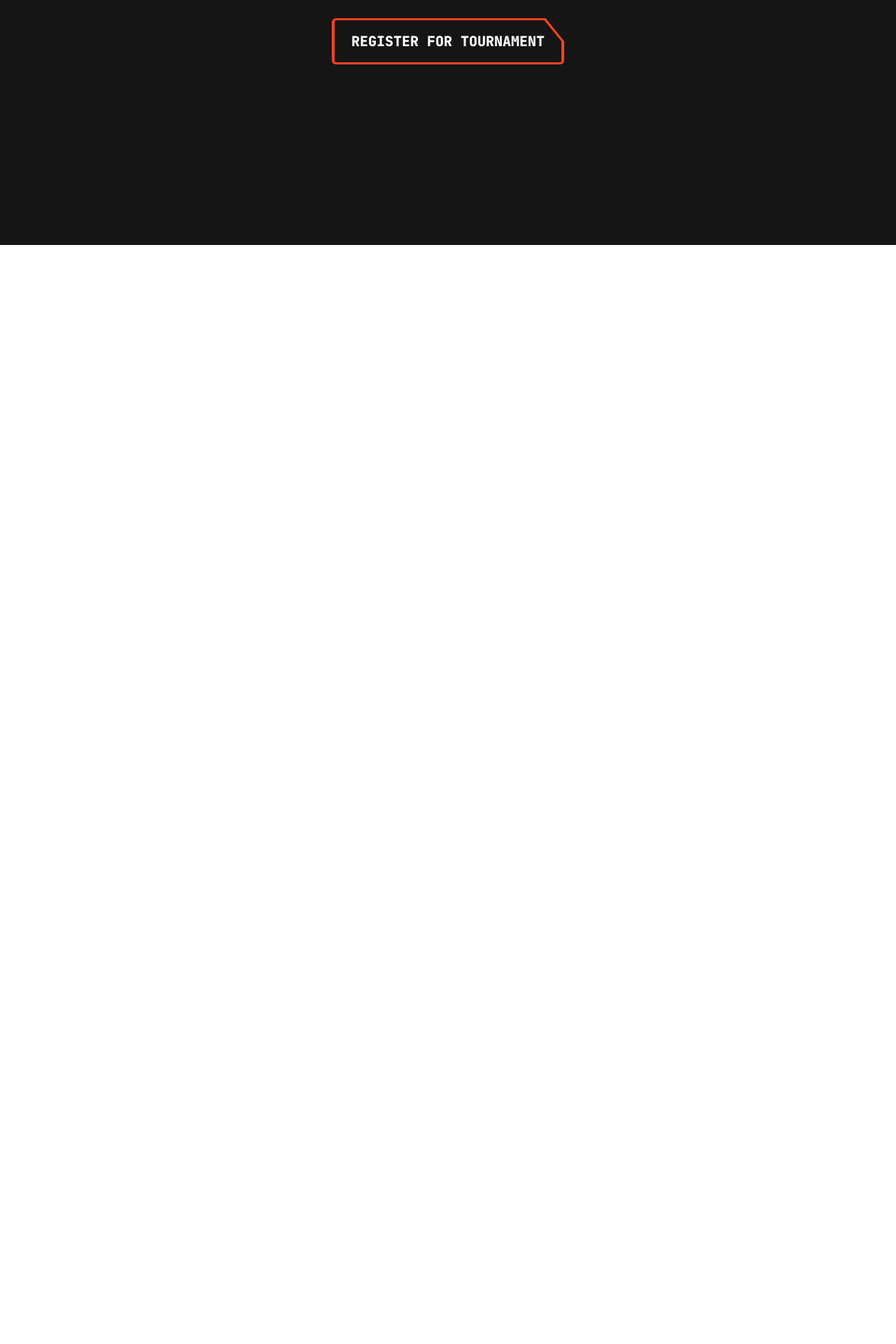
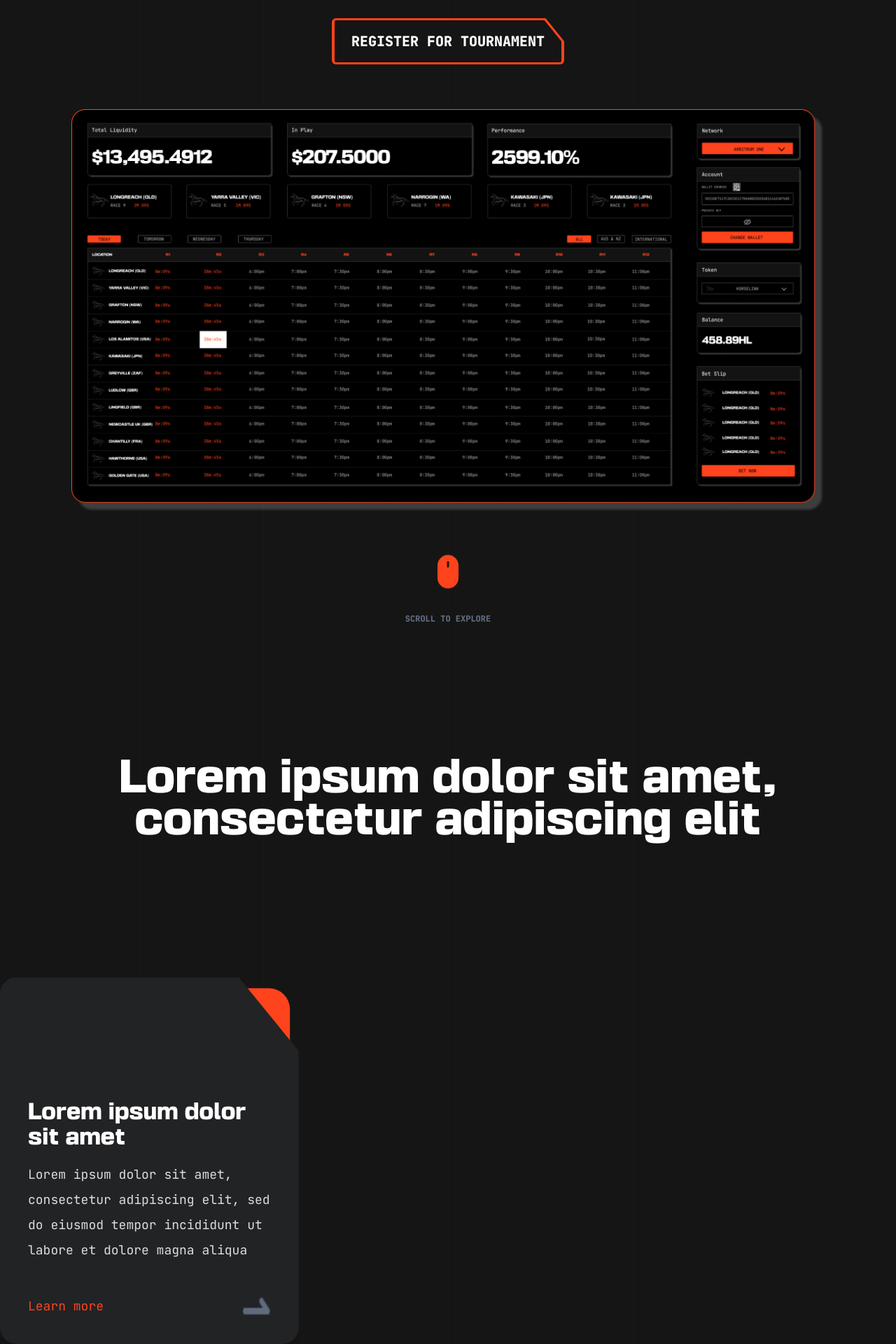
Before and after one commit to horse-link/horse-link-home, a React (Vite) app: page / in a window 1280 px wide. Shown: the part 450-2370 px from the top of the page at 70% size. Before the commit the page ends 800 px from the top, so only its background shows below. Built offline with nearby package versions, Linux system fonts and the light colour scheme; what tailwind-heropatterns, wagmi would draw is missing.

Commit message:
feat: funky card style

```diff
--- /dev/null
+++ b/src/components/homepage/Bars.tsx
@@ -0,0 +1,23 @@
+import React from "react";
+
+type Props = {
+  height: number;
+};
+
+export const Bars: React.FC<Props> = ({ height }) => (
+  <div
+    style={{
+      height
+    }}
+    className="absolute top-0 z-40 flex w-full divide-x-[1px] divide-hl-home-background-bars"
+  >
+    <div className="h-full w-[6.25%] opacity-[30%]" />
+    <div className="h-full w-[12.5%] opacity-[30%]" />
+    <div className="h-full w-1/6 opacity-[30%]" />
+    <div className="h-full w-1/4 opacity-[30%]" />
+    <div className="h-full w-1/4 opacity-[30%]" />
+    <div className="h-full w-1/6 opacity-[30%]" />
+    <div className="h-full w-[12.5%] opacity-[30%]" />
+    <div className="h-full w-[6.25%] opacity-[30%]" />
+  </div>
+);
--- a/src/components/homepage/FunkyButton.tsx
+++ /dev/null
@@ -1,17 +0,0 @@
-import React from "react";
-
-type Props = {
-  children: React.ReactNode;
-  onClick: () => void;
-};
-
-export const FunkyButton: React.FC<Props> = ({ children, onClick }) => (
-  <button
-    onClick={onClick}
-    className="funky-clip rounded-md bg-hl-secondary px-1 py-[3px] transition-all duration-100 hover:scale-[1.1]"
-  >
-    <span className="funky-clip-2 block rounded-sm bg-hl-home-background py-4 px-6 text-xl font-extrabold">
-      {children}
-    </span>
-  </button>
-);
--- /dev/null
+++ b/src/components/homepage/FunkyCard.tsx
@@ -0,0 +1,27 @@
+import React from "react";
+
+type Props = {
+  title: string;
+  body: string;
+};
+
+export const FunkyCard: React.FC<Props> = ({ title, body }) => (
+  <div className="relative h-fit w-full text-left">
+    <div className="funky-card relative z-50 rounded-3xl bg-hl-home-card-background px-10 pt-44 pb-10 shadow-xl">
+      <h3 className="font-basement text-3xl">{title}</h3>
+      <p className="mt-4 text-lg leading-[36px] text-hl-home-card-body">
+        {body}
+      </p>
+      <div className="mt-12 flex w-full justify-between">
+        <p className="text-lg text-hl-secondary">Learn more</p>
+        <img
+          src="/images/HalfRightArrow.png"
+          alt="A right arrow"
+          width={40}
+          height={20}
+        />
+      </div>
+    </div>
+    <div className="absolute inset-0 z-40 scale-[0.94] rounded-[2rem] bg-hl-secondary" />
+  </div>
+);
--- /dev/null
+++ b/src/components/homepage/FunkyLink.tsx
@@ -0,0 +1,18 @@
+import React from "react";
+import { Link } from "react-router-dom";
+
+type Props = {
+  children: React.ReactNode;
+  to: string;
+};
+
+export const FunkyLink: React.FC<Props> = ({ children, to }) => (
+  <Link
+    to={to}
+    className="funky-clip block rounded-md bg-hl-secondary px-1 py-[3px] transition-all duration-100 hover:scale-[1.1]"
+  >
+    <span className="funky-clip-2 block rounded-sm bg-hl-home-background py-4 px-6 text-xl font-extrabold">
+      {children}
+    </span>
+  </Link>
+);
--- a/src/components/homepage/GrayBackground.tsx
+++ b/src/components/homepage/GrayBackground.tsx
@@ -1,26 +1,26 @@
-import React from "react";
+import React, { useCallback, useState } from "react";
+import { Bars } from "./Bars";
 
 type Props = {
   children: React.ReactNode;
 };
 
-export const GrayBackground: React.FC<Props> = ({ children }) => (
-  <div className="relative h-full min-h-screen w-screen max-w-[100vw] bg-hl-home-background">
-    {/* bars */}
-    <div className="absolute inset-0 z-0 flex h-full w-full divide-x-[1px] divide-hl-home-background-bars">
-      <div className="h-full w-[6.25%] opacity-[30%]" />
-      <div className="h-full w-[12.5%] opacity-[30%]" />
-      <div className="h-full w-1/6 opacity-[30%]" />
-      <div className="h-full w-1/4 opacity-[30%]" />
-      <div className="h-full w-1/4 opacity-[30%]" />
-      <div className="h-full w-1/6 opacity-[30%]" />
-      <div className="h-full w-[12.5%] opacity-[30%]" />
-      <div className="h-full w-[6.25%] opacity-[30%]" />
+export const GrayBackground: React.FC<Props> = ({ children }) => {
+  const [contentContainerHeight, setContentContainerHeight] = useState(0);
+
+  const contentContainerRef = useCallback((divNode: HTMLDivElement | null) => {
+    setContentContainerHeight(divNode?.clientHeight || 0);
+  }, []);
+
+  return (
+    <div className="bg-hl-home-background text-white selection:bg-hl-secondary">
+      {/* content */}
+      <div className="relative z-50 h-full" ref={contentContainerRef}>
+        {children}
+      </div>
+
+      {/* bars */}
+      <Bars height={contentContainerHeight} />
     </div>
-
-    {/* rest of page */}
-    <div className="absolute inset-0 z-50 h-full w-full text-white selection:bg-hl-secondary">
-      {children}
-    </div>
-  </div>
-);
+  );
+};
--- a/src/components/homepage/index.ts
+++ b/src/components/homepage/index.ts
@@ -1,2 +1,3 @@
 export * from "./GrayBackground";
-export * from "./FunkyButton";
+export * from "./FunkyLink";
+export * from "./Bars";
--- a/src/index.css
+++ b/src/index.css
@@ -29,4 +29,8 @@ body {
   .funky-clip-2 {
     clip-path: polygon(0 0, 92.5% 0, 100% 50%, 100% 100%, 0 100%);
   }
+
+  .funky-card {
+    clip-path: polygon(0 0, 80% 0, 100% 20%, 100% 100%, 0 100%);
+  }
 }
--- a/src/pages/Home.tsx
+++ b/src/pages/Home.tsx
@@ -1,11 +1,9 @@
 import React from "react";
 import * as HomeComponents from "../components/homepage";
-import { useNavigate } from "react-router-dom";
+import { BsMouseFill } from "react-icons/bs";
+import { FunkyCard } from "../components/homepage/FunkyCard";
 
-const Home: React.FC = () => {
-  const navigate = useNavigate();
-
-  return (
+const Home: React.FC = () => (
   <HomeComponents.GrayBackground>
     {/* introduction section */}
     <section className="flex w-full flex-col items-center gap-y-6 pt-32 text-center">
@@ -16,17 +14,48 @@ const Home: React.FC = () => {
         WHERE CRYPTO AND RACING COME TOGETHER
       </span>
       <p className="text-2xl">
-          Lorem ipsum dolor sit amet, consectetur adipiscing elit, sed do
-          eiusmod tempor incididunt ut labore et dolore magna aliqua
+        Lorem ipsum dolor sit amet, consectetur adipiscing elit, sed do eiusmod
+        tempor incididunt ut labore et dolore magna aliqua
       </p>
       <div className="my-10">
-          <HomeComponents.FunkyButton onClick={() => navigate("/register")}>
+        <HomeComponents.FunkyLink to="/register">
           REGISTER FOR TOURNAMENT
-          </HomeComponents.FunkyButton>
+        </HomeComponents.FunkyLink>
+      </div>
+
+      {/* non-mobile image */}
+      <img
+        src="/images/Dashboard.png"
+        alt="A screenshot of the Horse Link dashboard"
+        width={1076}
+        height={576}
+        className="hidden lg:block"
+      />
+
+      {/* mobile image goes here */}
+      {/* ... */}
+
+      <BsMouseFill size={48} color="#ff431c" className="mt-12 animate-bounce" />
+      <p className="text-xs font-extrabold text-hl-home-text-gray">
+        SCROLL TO EXPLORE
+      </p>
+    </section>
+
+    {/* info cards section */}
+    <section className="flex w-full flex-col items-center gap-y-48 pt-48 text-center">
+      <h2 className="font-basement text-6xl">
+        Lorem ipsum dolor sit amet, consectetur adipiscing elit
+      </h2>
+      <div className="flex gap-x-6">
+        <div className="w-1/3">
+          <FunkyCard
+            title="Lorem ipsum dolor sit amet"
+            body="Lorem ipsum dolor sit amet, consectetur adipiscing elit, sed do eiusmod tempor incididunt ut labore et dolore magna aliqua"
+          />
+        </div>
       </div>
     </section>
   </HomeComponents.GrayBackground>
 );
-};
 
 export default Home;
--- a/tailwind.config.cjs
+++ b/tailwind.config.cjs
@@ -23,7 +23,9 @@ module.exports = {
         // home page colors
         "hl-home-background": "#151515",
         "hl-home-background-bars": "#222222",
-        "hl-home-text-gray": "#5E6B7E"
+        "hl-home-text-gray": "#5E6B7E",
+        "hl-home-card-background": "#222325",
+        "hl-home-card-body": "#DDDDDD"
       },
       screens: {
         "3xl": "1900px"
```
Also changed, not shown: public/images/Dashboard.png (added), public/images/HalfRightArrow.png (added). Lines whose indentation alone changed are shown as unchanged.
